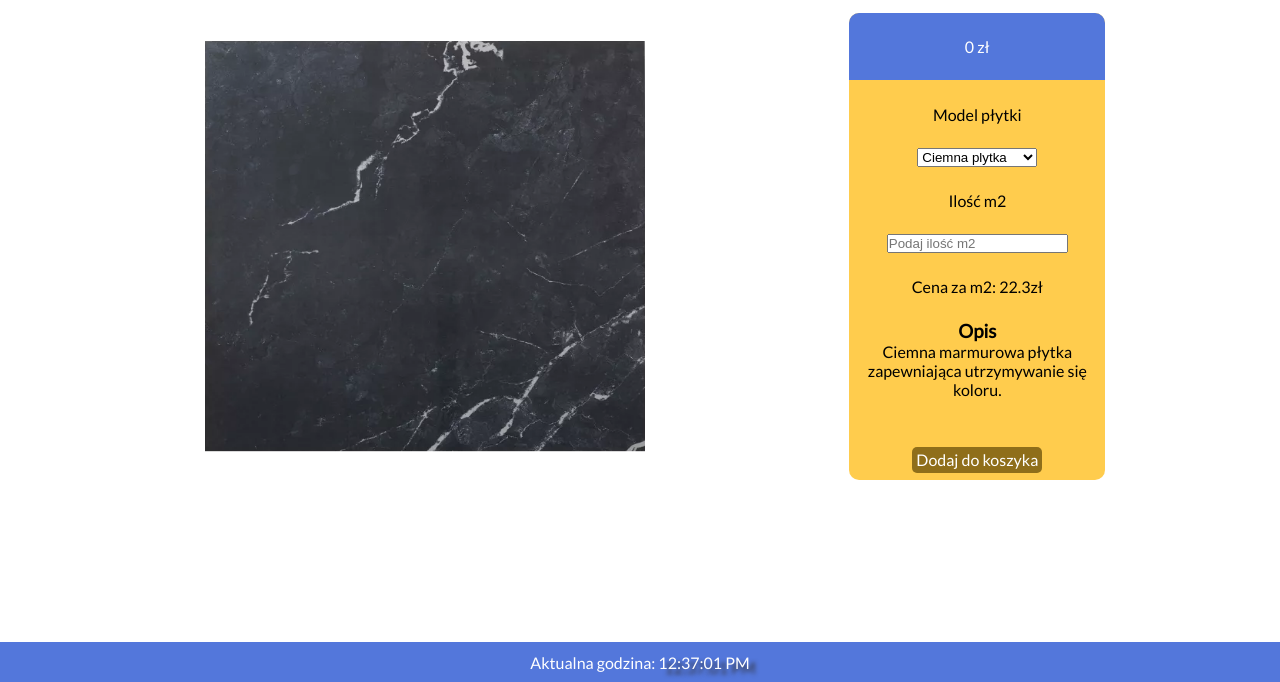
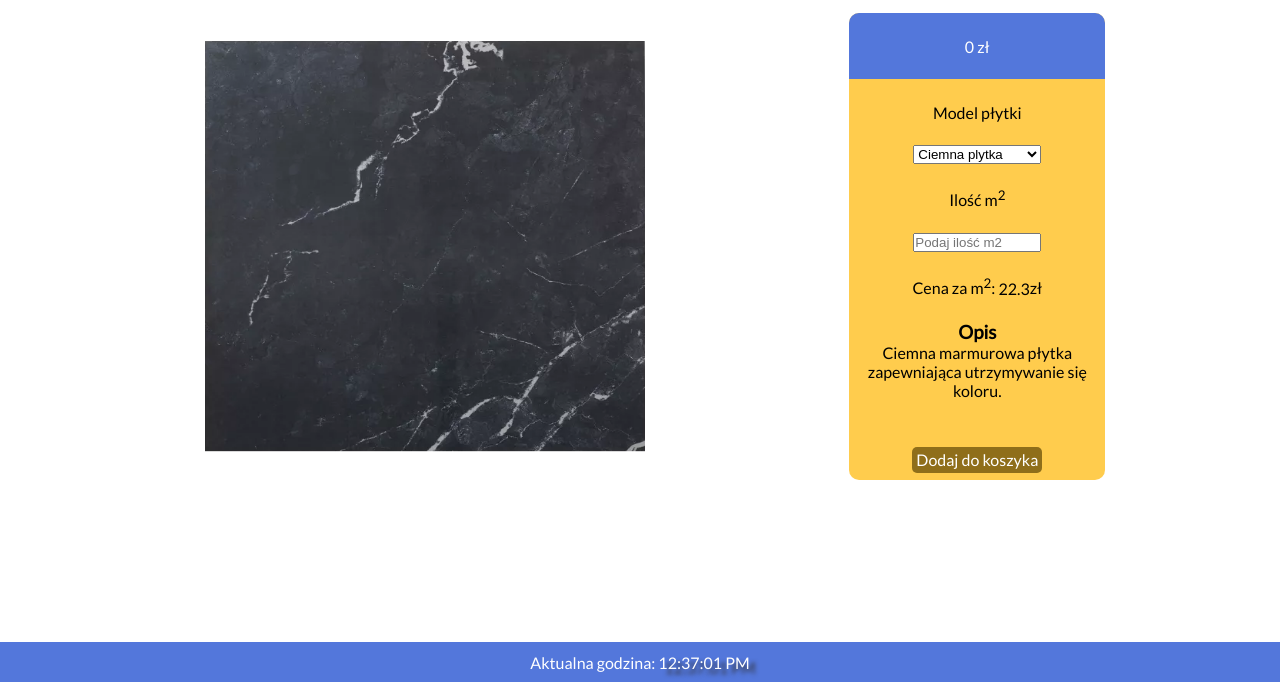
Before and after one commit to KubaGaminger-hub/sklep-budowalny, a plain HTML site: page index.html in a window 1280 px wide. Shown: the part 118-800 px from the top of the page. Drawn offline with Linux system fonts and the light colour scheme.

Commit message:
Edited css and html

```diff
--- a/css/style.scss
+++ b/css/style.scss
@@ -80,6 +80,9 @@ nav {
         background-color: var(--second-color);
         flex-direction: column;
         border-radius: 10px;
+        input, select {
+            width: 50%;
+        }
     }
     .cena {
         display: flex;
--- a/index.html
+++ b/index.html
@@ -28,9 +28,9 @@
                 <div class="mainMenu">
                     <p>Model płytki</p>
                     <select name="plytki" id="plytki"></select>
-                    <p>Ilość m2</p>
+                    <p>Ilość m<sup>2</sup></p>
                     <input type="text" name="" id="metry" placeholder="Podaj ilość m2">
-                    <p>Cena za m2: <span id="cenaPojedyncza"></span>zł</p>
+                    <p>Cena za m<sup>2</sup>: <span id="cenaPojedyncza"></span>zł</p>
                 </div>
                 <div class="opisDiv">
                     <h3>Opis</h3>
```
Also changed, not shown: css/style.css, 1 other file.
